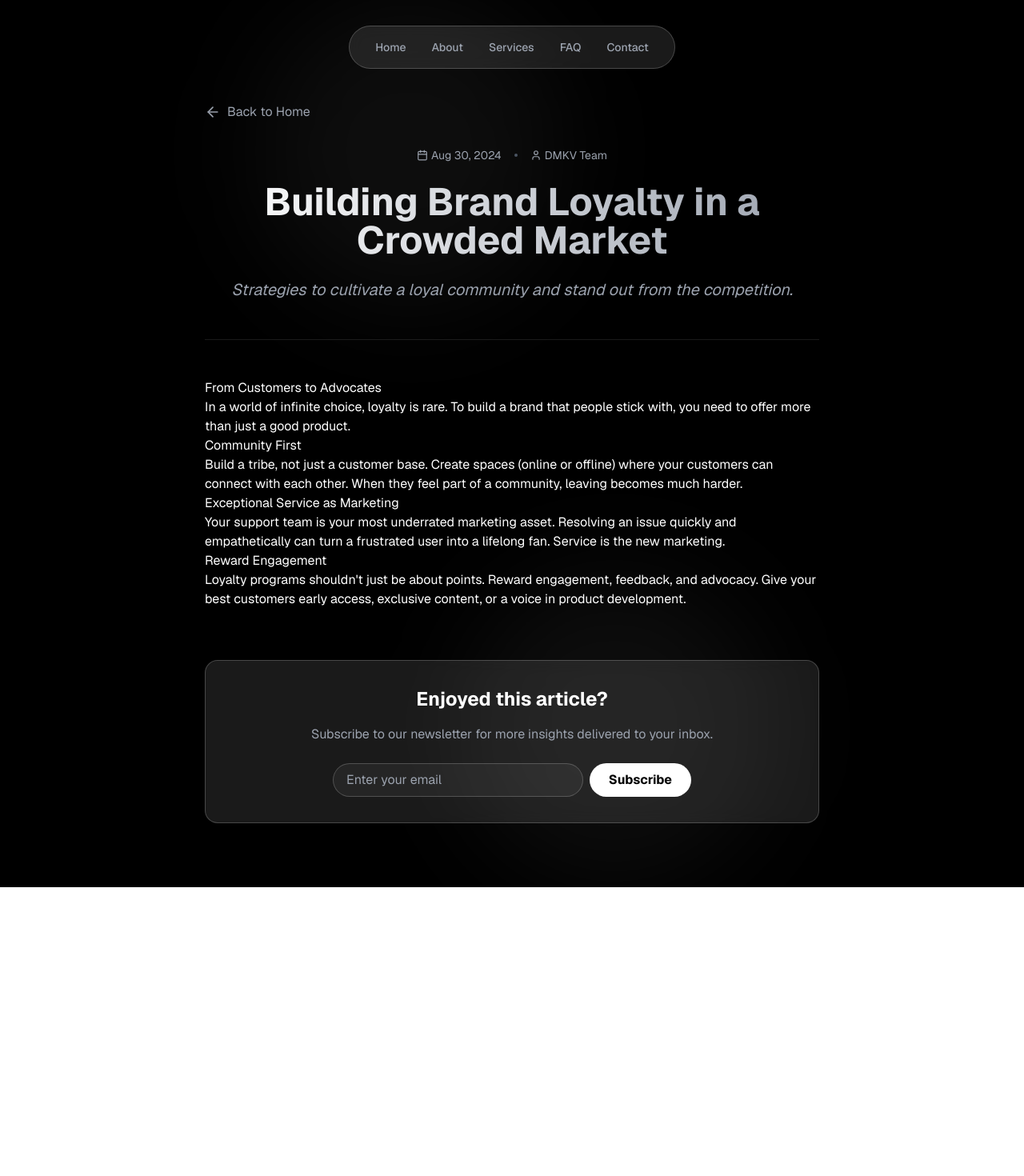
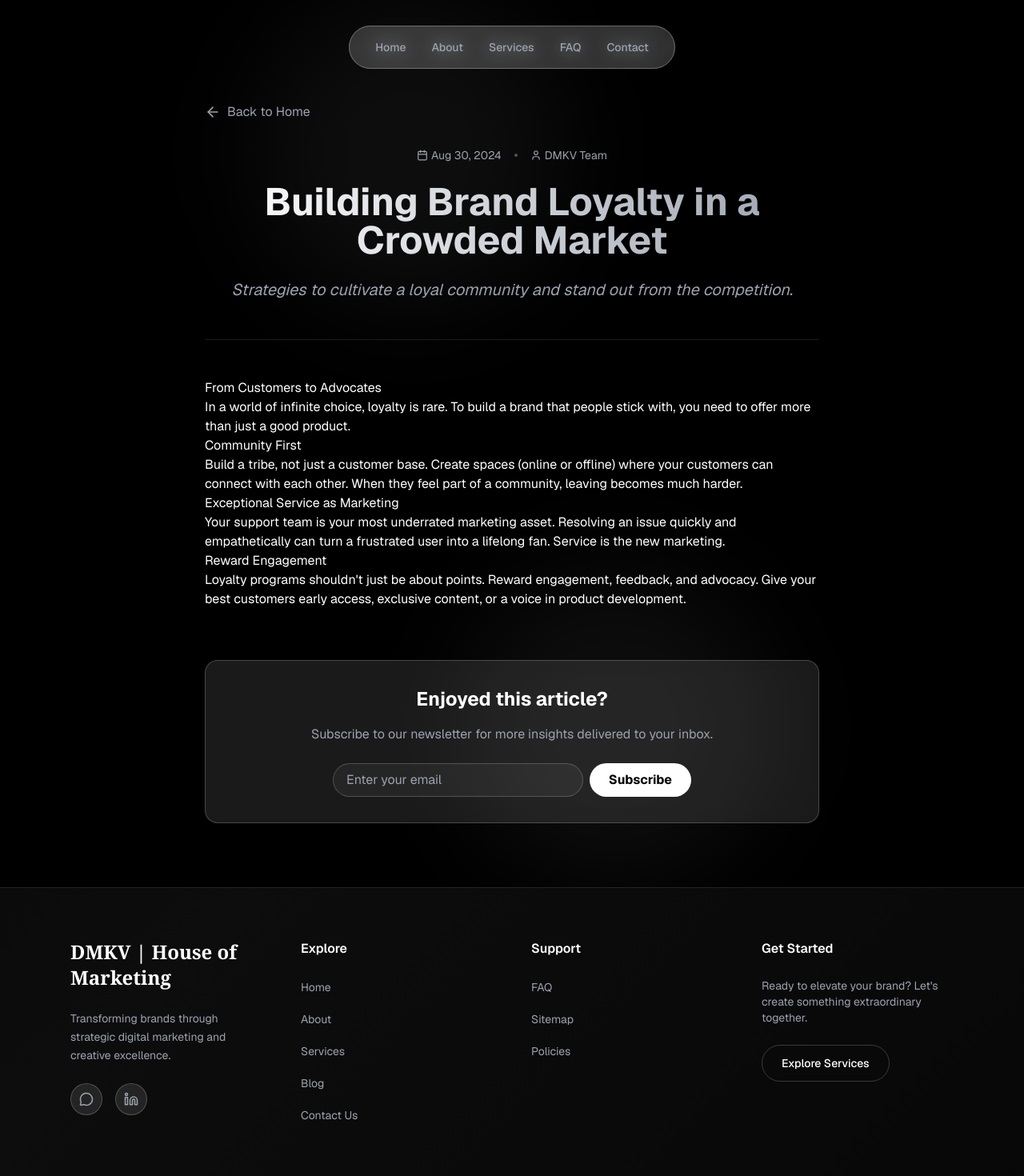
Before and after one commit to keertanvijaykumaroff-debug/DMKVHOM, a Next.js app: page /blog/brand-loyalty-strategies in a window 1280 px wide. Shown: the top 1470 px of the page at 80% size. Before the commit the page ends 1109 px from the top, so only its background shows below. Built offline with nearby package versions, Linux system fonts and the light colour scheme.

Commit message:
refactor: Move Navigation and Footer to global layout

```diff
--- a/app/layout.tsx
+++ b/app/layout.tsx
@@ -32,6 +32,9 @@ export const viewport: Viewport = {
   userScalable: true,
 }
 
+import { Navigation } from '@/components/navigation'
+import { Footer } from '@/components/footer'
+
 export default function RootLayout({
   children,
 }: Readonly<{
@@ -40,7 +43,9 @@ export default function RootLayout({
   return (
     <html lang="en" suppressHydrationWarning>
       <body className={`${geist.className} font-sans antialiased`} suppressHydrationWarning>
+        <Navigation />
         {children}
+        <Footer />
       </body>
     </html>
   )
--- a/app/page.tsx
+++ b/app/page.tsx
@@ -2,13 +2,11 @@
 
 import Link from 'next/link'
 import Image from 'next/image'
-import { Navigation } from '@/components/navigation'
 import { ClientsCarousel } from '@/components/clients-carousel'
 import { StatsSection } from '@/components/stats-section'
 import { ProcessTimeline } from '@/components/process-timeline'
 import { BlogCarousel } from '@/components/blog-carousel'
 import { CTASection } from '@/components/cta-section'
-import { Footer } from '@/components/footer'
 
 export default function Home() {
   return (
@@ -18,8 +16,6 @@ export default function Home() {
         <div className="absolute top-0 left-1/4 w-96 h-96 bg-white/5 rounded-full blur-3xl animate-float" />
         <div className="absolute bottom-0 right-1/4 w-96 h-96 bg-white/5 rounded-full blur-3xl animate-float" style={{ animationDelay: '1s' }} />
       </div>
-
-      <Navigation />
 
       <main className="relative z-10 flex flex-col min-h-screen pt-32 pb-20">
         {/* Hero Section */}
@@ -80,8 +76,6 @@ export default function Home() {
         <BlogCarousel />
 
         <CTASection />
-
-        <Footer />
       </main>
     </div>
   )
```
